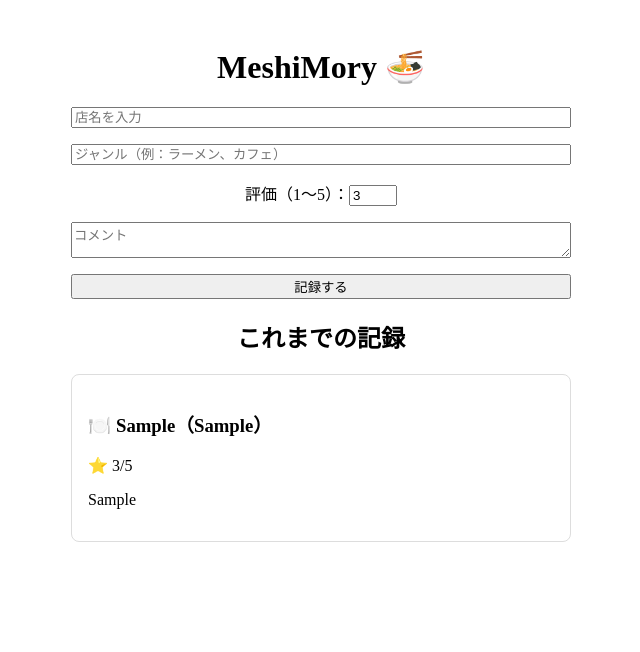
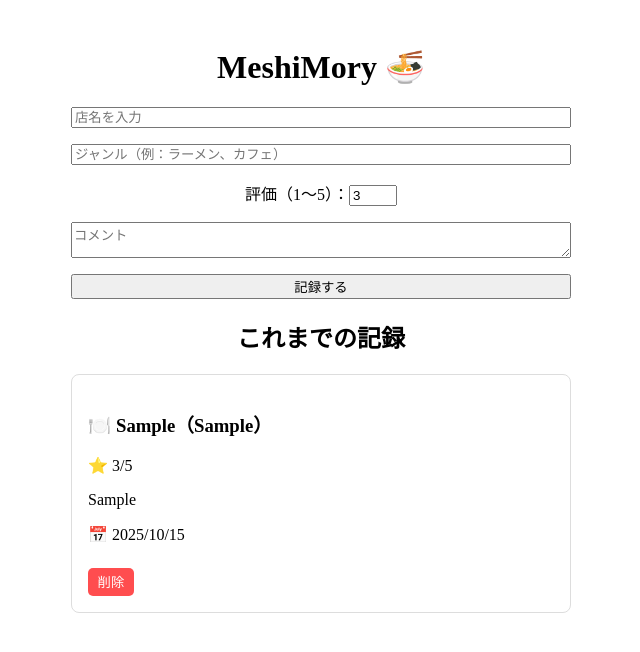
Before and after one commit to Kazuki95-hub/meshimory, a React (Vite) app in the folder apps/web/: page / in a window 1280 px wide. Both pictures are taken after typing "Sample", "Sample", "Sample" into the empty fields and a click on the button "記録する". Shown: the top 652 px of the page, without its empty margins (319-959 px from the left). Built offline with nearby package versions, Linux system fonts and the light colour scheme.

Commit message:
削除機能と日付表示機能を追加

```diff
--- a/apps/web/src/App.tsx
+++ b/apps/web/src/App.tsx
@@ -15,7 +15,11 @@ export default function App() {
 
     const handleSubmit = (e: React.FormEvent) => {
         e.preventDefault();
-        const newData = { shopName, genre, rating, comment };
+
+        const today = new Date();
+        const formattedDate = today.toLocaleDateString("ja-JP");
+
+        const newData = { shopName, genre, rating, comment, date: formattedDate };
 
         const exisitingData = JSON.parse(localStorage.getItem('meshiMoryData') || '[]');
 
@@ -30,6 +34,15 @@ export default function App() {
         setComment('');
         alert('記録しました！');
     };
+
+    const handledelete = (index: number) => {
+        const isConfirmed = window.confirm("この記録を削除しますか？");
+
+        if (!isConfirmed) return;
+        const upated = records.filter((_, i) => i !== index);
+        localStorage.setItem('meshiMoryData', JSON.stringify(upated));
+        setRecords(upated);
+    }
 
     return (
         <main style={{ maxWidth: "500px", margin: "3rem auto", textAlign: "center" }}>
@@ -87,10 +100,23 @@ export default function App() {
                             </h3>
                             <p>⭐ {r.rating}/5</p>
                             {r.comment && <p>{r.comment}</p>}
+                            <p>📅 {r.date || "日付なし"}</p>
+                            <button onClick={() => handledelete(i)}
+                                style={{
+                                    background: "#ff4d4f",
+                                    color: "#fff",
+                                    border: "none",
+                                    borderRadius: "5px",
+                                    padding: "0.3rem 0.6rem",
+                                    cursor: "pointer",
+                                    marginTop: "0.5rem",
+                                }}>
+                                削除
+                            </button>
                         </div>
                     ))
                 )}
             </section>
-        </main>
+        </main >
     );
 }
```
